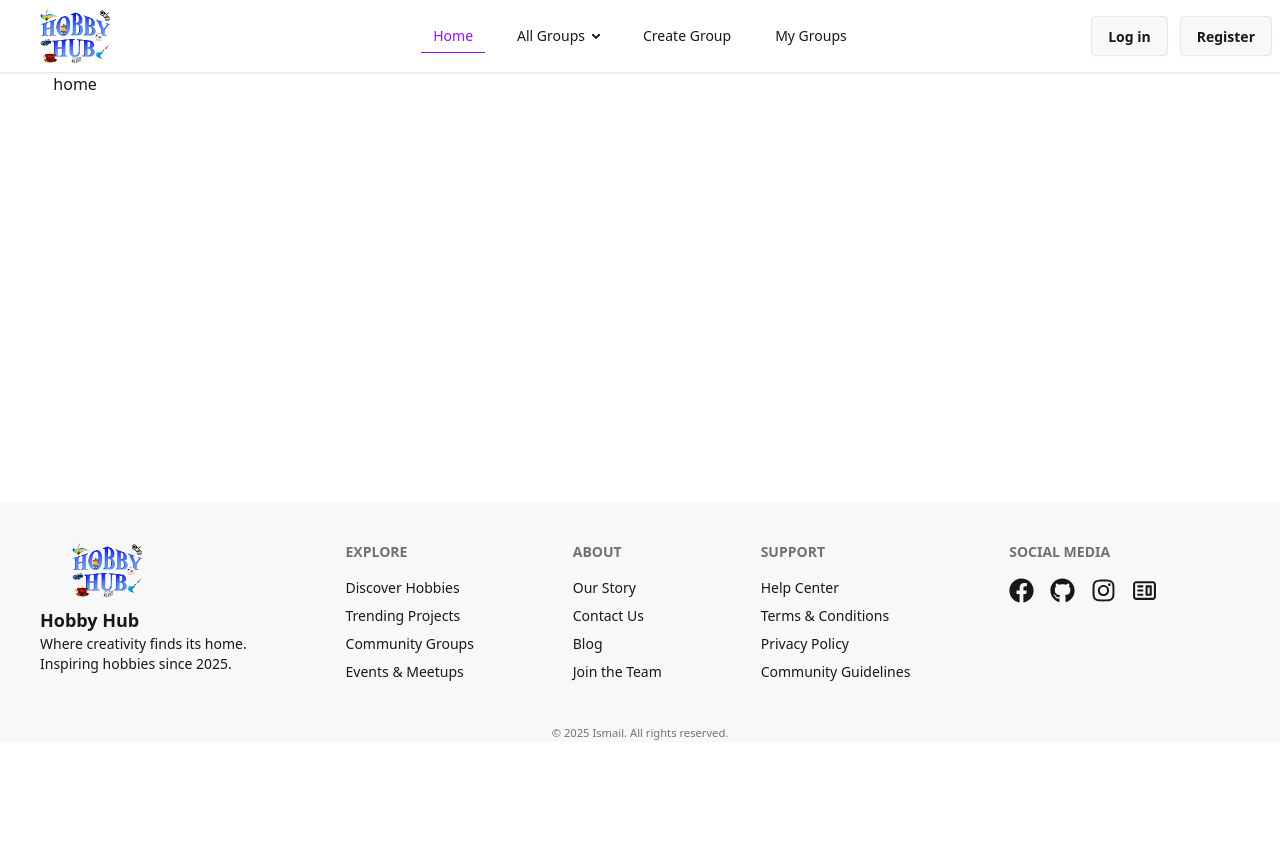
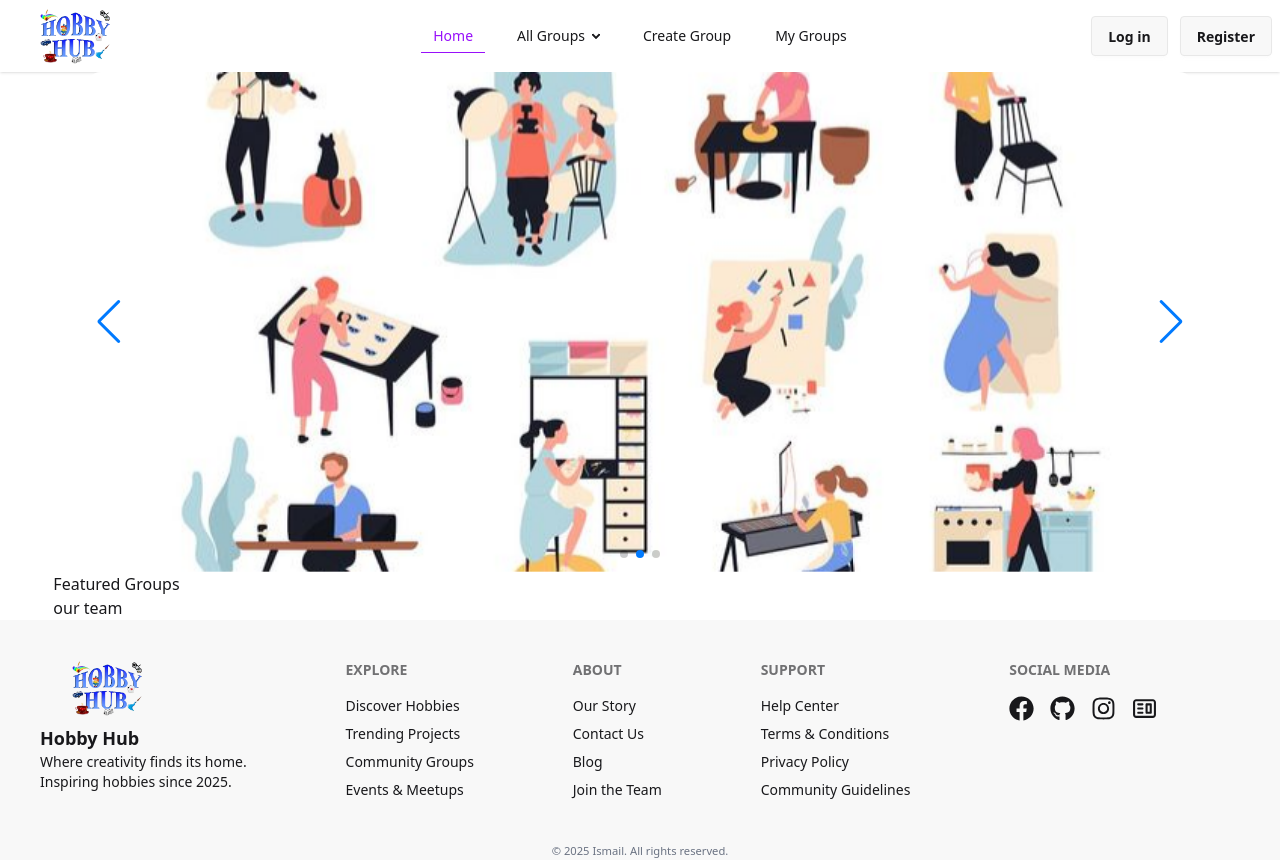
Before and after one commit to ismail-dev-code/hobby-hub-client-code, a React (Vite) app: page / in a window 1280 px wide. Before the commit the page ends 800 px from the top, so only its background shows below. Built offline with nearby package versions, Linux system fonts and the light colour scheme.

Commit message:
chore: slider added

```diff
--- a/package.json
+++ b/package.json
@@ -18,6 +18,7 @@
     "react-icons": "^5.5.0",
     "react-router": "^7.6.0",
     "react-toastify": "^11.0.5",
+    "swiper": "^11.2.7",
     "tailwindcss": "^4.1.7"
   },
   "devDependencies": {
--- /dev/null
+++ b/src/components/home/FeaturedGroups.jsx
@@ -0,0 +1,11 @@
+import React from 'react';
+
+const FeaturedGroups = () => {
+    return (
+        <div>
+                <h2>Featured Groups</h2>
+        </div>
+    );
+};
+
+export default FeaturedGroups;
--- /dev/null
+++ b/src/components/home/OurTeam.jsx
@@ -0,0 +1,11 @@
+import React from 'react';
+
+const OurTeam = () => {
+    return (
+        <div>
+            our team
+        </div>
+    );
+};
+
+export default OurTeam;
--- /dev/null
+++ b/src/components/home/Slider.jsx
@@ -0,0 +1,51 @@
+import React from 'react';
+import { Swiper, SwiperSlide } from 'swiper/react';
+import { Autoplay, Navigation, Pagination } from 'swiper/modules';
+import 'swiper/css';
+import 'swiper/css/navigation';
+import 'swiper/css/pagination';
+
+import slider1 from '../../assets/slider-1.jpg';
+import slider2 from '../../assets/slider-2.jpg';
+import slider3 from '../../assets/slider-3.jpg';
+
+const Slider = () => {
+  return (
+    <div className="w-full px-4 sm:px-6 lg:px-8 max-w-screen-xl mx-auto">
+      <Swiper
+        modules={[Navigation, Pagination, Autoplay]}
+        spaceBetween={20}
+        slidesPerView={1}
+        navigation
+        pagination={{ clickable: true }}
+        autoplay={{ delay: 3000 }}
+        loop={true}
+        className="rounded-2xl overflow-hidden"
+      >
+        <SwiperSlide>
+          <img
+            className="w-full h-64 sm:h-80 md:h-96 lg:h-[500px] object-cover"
+            src={slider1}
+            alt="Slide 1"
+          />
+        </SwiperSlide>
+        <SwiperSlide>
+          <img
+            className="w-full h-64 sm:h-80 md:h-96 lg:h-[500px] object-cover"
+            src={slider2}
+            alt="Slide 2"
+          />
+        </SwiperSlide>
+        <SwiperSlide>
+          <img
+            className="w-full h-64 sm:h-80 md:h-96 lg:h-[500px] object-cover"
+            src={slider3}
+            alt="Slide 3"
+          />
+        </SwiperSlide>
+      </Swiper>
+    </div>
+  );
+};
+
+export default Slider;
--- a/src/pages/Home.jsx
+++ b/src/pages/Home.jsx
@@ -1,11 +1,16 @@
-import React from 'react';
+import React from "react";
+import Slider from "../components/home/Slider";
+import FeaturedGroups from "../components/home/FeaturedGroups";
+import OurTeam from "../components/home/OurTeam";
 
 const Home = () => {
-    return (
-        <div>
-            home
-        </div>
-    );
+  return (
+    <>
+      <Slider/>
+      <FeaturedGroups/>
+      <OurTeam></OurTeam>
+    </>
+  );
 };
 
 export default Home;
```
Also changed, not shown: 1 other file (tests, documents, lock files or other folders).
